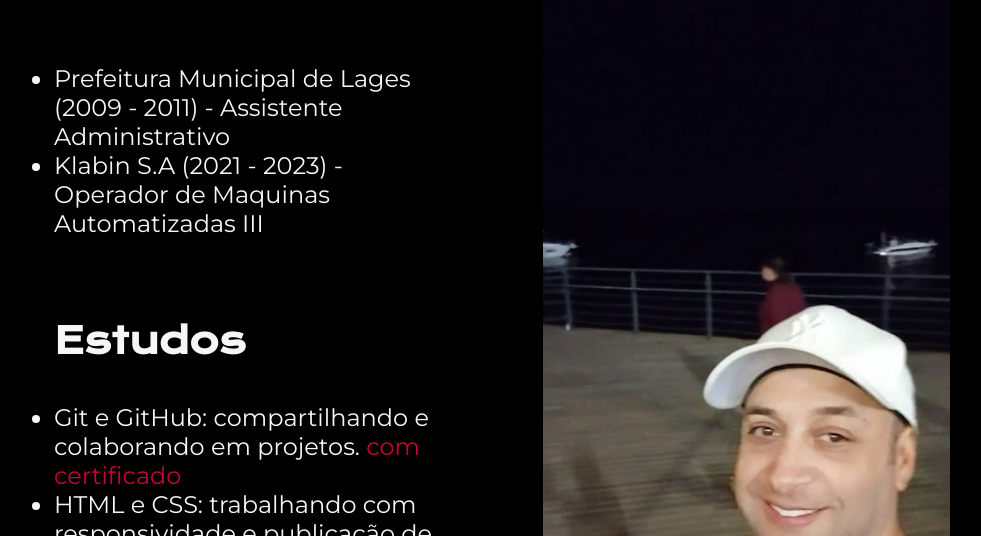
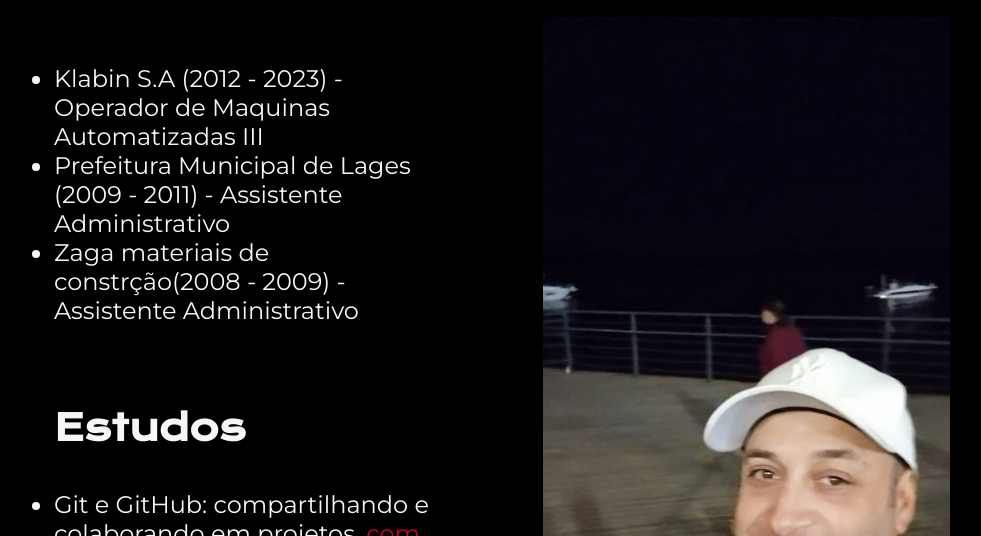
Before and after one commit to amariandev/portifoliio, a plain HTML site: page curriculum.html in a window 1280 px wide. Shown: the part 564-1100 px from the top of the page, without its empty margins (138-1119 px from the left). Drawn offline with nearby package versions, Linux system fonts and the light colour scheme.

Commit message:
acertodatas

```diff
--- a/curriculum.html
+++ b/curriculum.html
@@ -31,8 +31,10 @@
             <h2 class="apresentacao__conteudo__titulo">Experiências</h2>
             <p class="apresentacao__conteudo__texto">
             <ul class="apresentacao__conteudo__texto">
+                <li> Klabin S.A (2012 - 2023) - Operador de Maquinas Automatizadas III </li>
                 <li> Prefeitura Municipal de Lages (2009 - 2011) - Assistente Administrativo </li>
-                <li> Klabin S.A (2021 - 2023) - Operador de Maquinas Automatizadas III </li>
+                <li>Zaga materiais de constrção(2008 - 2009) -  Assistente Administrativo</li>
+
             </ul>
             </p>
             <h2 class="apresentacao__conteudo__titulo">Estudos </h2>
```
